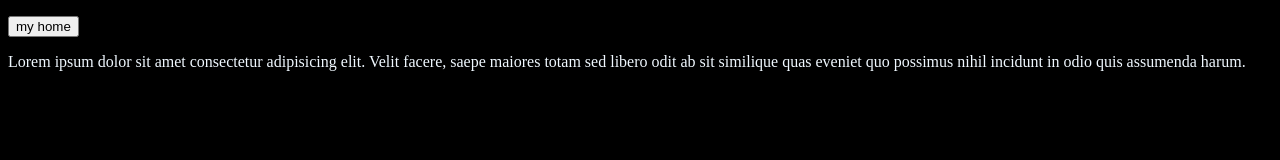
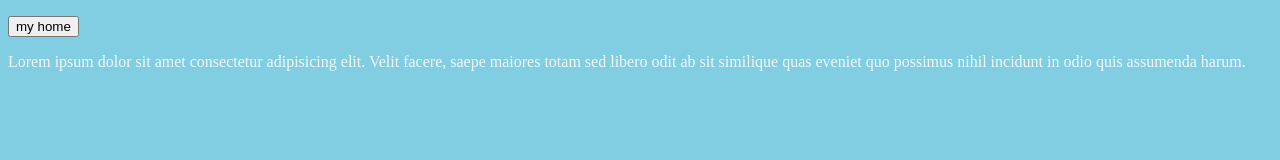
Before and after one commit to CharakaJayamith/new-basic-web, a plain HTML site: page index.html in a window 1280 px wide. Drawn offline with Linux system fonts and the light colour scheme.

Commit message:
background color change

```diff
--- a/index.css
+++ b/index.css
@@ -3,6 +3,6 @@
 
 
 #bb{
-    background-color: black;
+    background-color: rgb(129, 205, 226);
     color: aliceblue;
 }
```
